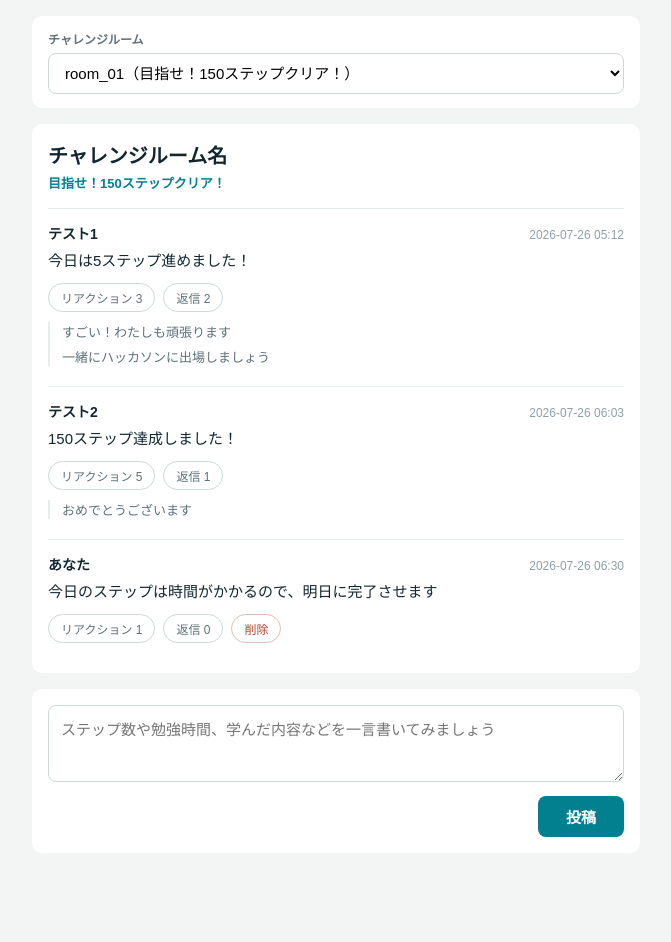
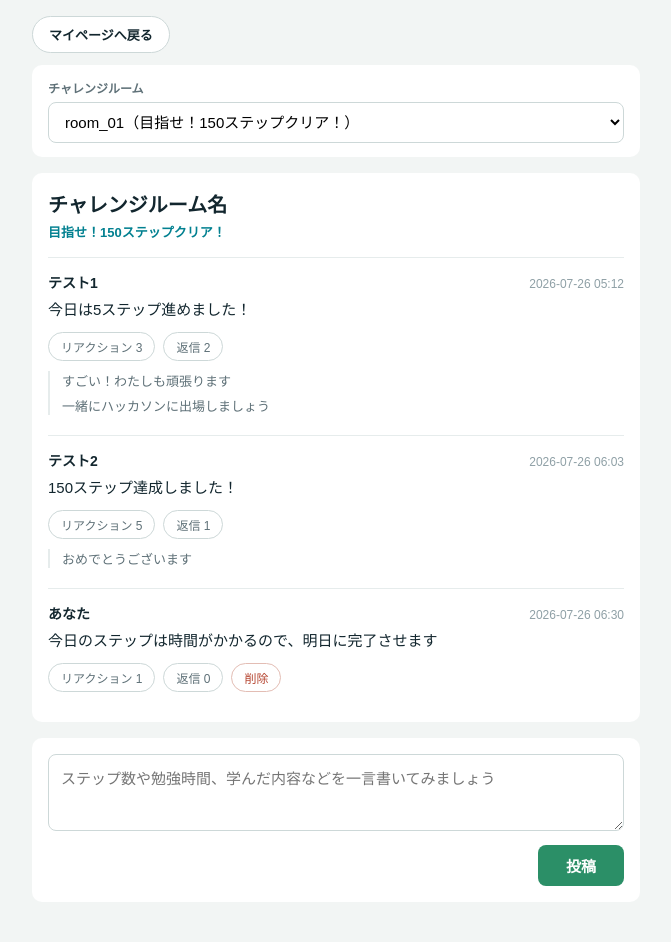
Before and after one commit to tmk581983-png/F_team, a Flask app: page /posts in a window 1280 px wide. Shown: the whole page, without its empty margins (304-975 px from the left). Before the commit the page ends 853 px from the top, so only its background shows below. Run offline with Flask 2, Linux system fonts and the light colour scheme.

Commit message:
投稿画面にマイページへ戻るボタンとリンクを追加し、投稿ボタンの色を他の画面と統一

```diff
--- a/app/static/css/posts.css
+++ b/app/static/css/posts.css
@@ -1,12 +1,8 @@
 /* ============================================================
-   posts.css … 投稿画面だけのデザイン
-
-   base.html（共通の外枠）は共通CSSを読み込まない作りなので、
-   この画面で必要なものは、すべてこのファイルに書きます。
-
+   posts.css … 投稿画面のデザイン
    クラス名は .post- / .room- / .new-post- のように
    この画面だとわかる名前を付けています。
-   （他の画面と名前がかぶると、Gitは警告せずに見た目だけ壊れるため）
+   （他の画面と名前がかぶると、Gitが警告せずに見た目が壊れるため）
    ============================================================ */
 
 /* ------- この画面の土台 ------- */
@@ -27,6 +23,29 @@ body {
   max-width: 640px;
   margin: 0 auto;
   padding: 16px 16px 40px;
+}
+
+/* ------- マイページへ戻る ------- */
+.post-nav {
+  margin-bottom: 12px;
+}
+
+.back-link {
+  display: inline-block;
+  padding: 8px 16px;
+  background: #ffffff;
+  border: 1px solid #cdd8d8;
+  border-radius: 999px;
+  color: #12262e;
+  font-size: 13px;
+  font-weight: bold;
+  text-decoration: none;
+}
+
+.back-link:hover {
+  background: #eef3f2;
+  border-color: #028090;
+  color: #028090;
 }
 
 /* ------- ルーム選択 ------- */
@@ -54,7 +73,7 @@ body {
   background: #ffffff;
 }
 
-/* ------- 掲示板 ------- */
+/* ------- 投稿画面 ------- */
 .board {
   background: #ffffff;
   border-radius: 10px;
@@ -175,7 +194,7 @@ body {
 }
 
 .btn-post {
-  background: #028090;
+  background: #2b8f67;
   color: #ffffff;
   border: none;
   border-radius: 8px;
@@ -186,5 +205,5 @@ body {
 }
 
 .btn-post:hover {
-  background: #016b78;
+  background: #247a58;
 }
--- a/app/templates/posts.html
+++ b/app/templates/posts.html
@@ -21,6 +21,19 @@
 {# ここから下が、ページの中身 #}
 {% block content %}
 <div class="post-page">
+
+  {# ============================================================
+     マイページへ戻るリンク
+
+     url_for('mypage.index') は、mypage.py の
+     　@mypage_bp.route("/") → def index()
+     が対応するアドレス（/mypage/）を組み立てます。
+
+     単に別のページを開くだけなので、フォームではなくリンク（<a>）です。
+     ============================================================ #}
+  <div class="post-nav">
+    <a class="back-link" href="{{ url_for('mypage.index') }}">マイページへ戻る</a>
+  </div>
 
   {# ============================================================
      ルームID選択プルダウン
```
